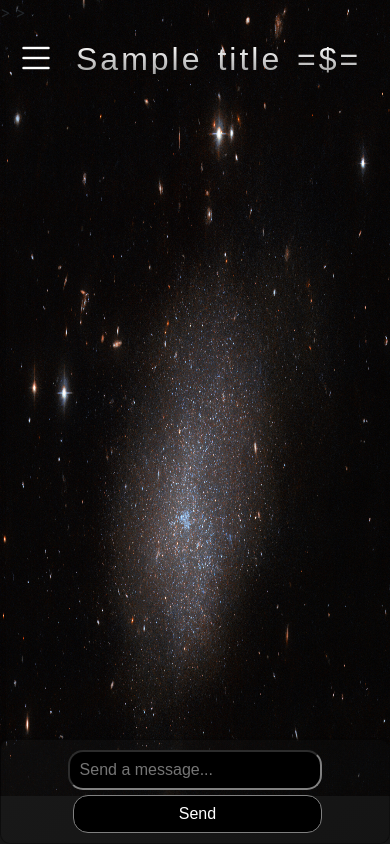
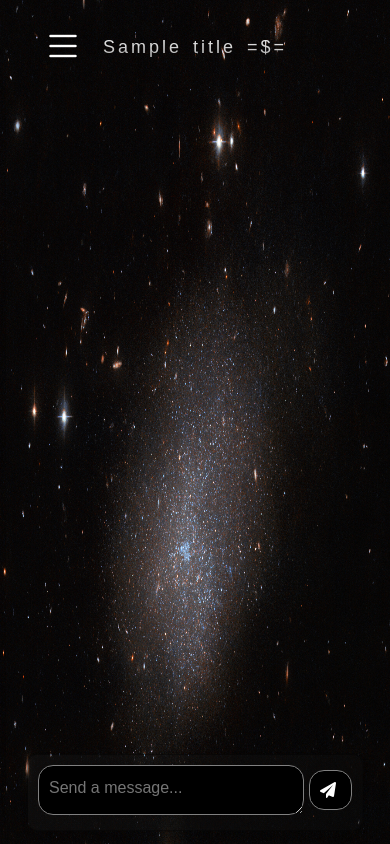
Before and after one commit to John-Codes/AITeam, a Django app: template AI_Team/Client_Side/templates/ai-team.html in a window 390 px wide. Run offline with Django 4.2, Linux system fonts and the light colour scheme; the template is opened without the code that fills it: most values are stand-ins (such as "Sample title", 1, 10 or a date in 2020); some libraries are stand-ins or nearby versions.

Commit message:
chat responsive and new icons to sned an upload

```diff
--- a/AI_Team/Client_Side/statics/css/style_chat.css
+++ b/AI_Team/Client_Side/statics/css/style_chat.css
@@ -2,15 +2,14 @@
 
 body {
     background-color: #181818;
-
-    /* Imagen de fondo */
     background-image: url('../img/hubble.jpg');
-    /* Tamaño de fondo: Esto garantiza que la imagen cubra todo el espacio disponible. */
     background-size: 100% 100%;
     background-repeat: no-repeat;
     background-position: top left;
     margin: 0;
+    min-height: 100vh; /* Asegura que el fondo cubra toda la altura de la pantalla */
 }
+
 .bi-list, .bi-x-lg{
     font-size: 40px;
     color: white;
@@ -190,34 +189,30 @@ h2.reset-styles {
 .chat-body {
     margin-bottom: 50px;
     overflow-y: auto;
-    height: calc(100vh - 200px);
+    height: calc(100vh - 230px);
 }
-.chat-body::-webkit-scrollbar{
-    width: 8px; /* Ancho del scrollbar */
+/* Estilo básico para el scrollbar */
+.chat-body::-webkit-scrollbar {
+    width: 10px; /* Ancho del scrollbar */
 }
 
-.chat-body::-webkit-scrollbar-thumb{
-    background-color: rgba(255, 255, 255, 0.3); /* Color del thumb (barra) del scrollbar */
-    border-radius: 10px; /* Borde redondeado del thumb */
+/* Estilo para el thumb (la parte que se desplaza) */
+.chat-body::-webkit-scrollbar-thumb {
+    background: gray; /* Color de fondo del thumb a gris */
+    border-radius: 10px; /* Bordes redondeados */
 }
 
-.chat-body::-webkit-scrollbar-thumb:hover{
-    background-color: rgba(255, 255, 255, 0.5); /* Color del thumb al pasar el mouse */
+/* Estilo para el track (la parte que no se desplaza) */
+.chat-body::-webkit-scrollbar-track {
+    background: black; /* Color de fondo del track a negro */
 }
 
-/* Estilo para el scrollbar en navegadores que soportan scrollbar-width (Firefox) */
-.chat-body{
-    scrollbar-width: thin; /* Ancho del scrollbar */
+/* Estilo para el thumb al pasar el mouse */
+.chat-body::-webkit-scrollbar-thumb:hover {
+    background: #555; /* Color de fondo del thumb al pasar el mouse */
 }
 
-.chat-body::-webkit-scrollbar-thumb{
-    background-color: rgba(255, 255, 255, 0.3); /* Color del thumb (barra) del scrollbar */
-    border-radius: 10px; /* Borde redondeado del thumb */
-}
 
-.chat-body::-webkit-scrollbar-thumb:hover{
-    background-color: rgba(255, 255, 255, 0.5); /* Color del thumb al pasar el mouse */
-}
 
 .modal-body {
     height: min-content;
@@ -244,7 +239,13 @@ h2.reset-styles {
     background: transparent;
     border: none;
 }
-.message-content,
+.message-content {
+    color: #ffffff;
+    font-family: 'Open Sans', sans-serif;
+    font-weight: 400;
+    -webkit-font-smoothing: antialiased;
+    -moz-osx-font-smoothing: grayscale;
+}
 table {
     /*color: #1c1c1c;*/
     color: #ffffff;
@@ -296,13 +297,20 @@ table {
 
 
 .chat-footer {
-    width: 100%;  /* Asegura que ocupe todo el ancho */
-    position: fixed;
+    width: 100%;
     flex-direction: column;
+    display: flex;
     bottom: 0;
     left: 0;
+    position: relative;
+    padding: 10px;
 }
-
+.control.is-expanded {
+    flex-grow: 1; /* Asegura que el div del input crezca y ocupe el espacio disponible */
+    display: flex; /* Asegura que el div del input sea un contenedor flex */
+    flex-direction: column; /* Asegura que los elementos hijos se apilen verticalmente */
+    justify-content: center; /* Centra los elementos hijos verticalmente */
+}
 .footer-content,
 .footer-content-modal {
     max-width: 70%;
@@ -363,60 +371,86 @@ table {
 .dot-3 {
     animation: dotAnimation 1s infinite 0.66s;
 }
-.formulary {
+
+/* Estilo para el contenedor del textarea */
+.textarea-container {
+    flex-grow: 1;
     display: flex;
-    position: relative;
-    flex-wrap: wrap;
-    align-items: stretch;
+    flex-direction: column;
+    justify-content: flex-end;
+    overflow: hidden;
+}
+
+.form_input {
+    flex-grow: 1;
+    flex-basis: 0;
+    padding: 10px;
     width: 100%;
-}
-.form_input {
-    flex-grow: 1; /* Esto permite que el input crezca y ocupe el espacio disponible */
-    flex-basis: 0;
-    padding-left: 10px;
-    margin-right: 5px;
-    width: 80%;
-    height: 40px;
+    height: auto;
+    min-height: 50px;
+    max-height: 200px;
     border-radius: 15px;
     margin-bottom: 5px;
-    background-color: black; /* Fondo negro */
-    border-color: gray; /* Cambia el color de borde al enfocar (azul claro) */
-    color: white; /* Letra blanca */
-    font-family: "Montserrat", Arial, sans-serif; /* Fuente de letra profesional (usando Montserrat como ejemplo) */
+    background-color: black;
+    border-color: gray;
+    color: white;
+    font-family: "Montserrat", Arial, sans-serif;
     transition: border 0.3s, box-shadow 0.3s;
-  }
+    resize: vertical;
+    overflow: auto;
+    overflow-y: auto;
+}
+
+
+/* Estilo para el contenedor de los botones */
+.buttons-container {
+    display: flex;
+    justify-content: space-between;
+    align-items: center;
+}
+
 
 .form_input:focus {
     border-radius: 15px;
-    color: white; /* Letra blanca */
-    outline: none; /* Elimina el borde de resaltado predeterminado */
-    border-color: #3498db; /* Cambia el color de borde al enfocar (azul claro) */
+    color: white;
+    outline: none;
+    border-color: #3498db;
     box-shadow: 0 0 5px rgba(52, 152, 219, 0.5);
-    font-family: "Montserrat", Arial, sans-serif; /* Fuente de letra profesional (usando Montserrat como ejemplo) */
-    background-color: black; /* Fondo negro */
+    font-family: "Montserrat", Arial, sans-serif;
+    background-color: black;
   }
 
-  .btn-send {
+  .btn-send, .message {
     flex-basis: auto;
     margin-left: 5px;
     border-radius: 15px;
-    background-color: black; /* Fondo negro */
-    border-color: gray; /* Cambia el color de borde al enfocar (azul claro) */
+    background-color: black;
+    border-color: gray;
     margin-bottom: 5px;
-    color: white; /* Letra blanca */
-    font-family: "Montserrat", Arial, sans-serif; /* Fuente de letra profesional (usando Montserrat como ejemplo) */
+    color: white;
+    font-family: "Montserrat", Arial, sans-serif;
     transition: border 0.3s, box-shadow 0.3s;
+    display: flex;
+    align-items: center;
+    justify-content: center;
+    padding: 5px 10px;
+}
+
+.btn-send i {
+    margin-right: 5px;
 }
 
 .btn-send:hover {
     border-radius: 15px;
-    color: white; /* Letra blanca */
-    outline: none; /* Elimina el borde de resaltado predeterminado */
-    border-color: #3498db; /* Cambia el color de borde al enfocar (azul claro) */
+    color: white;
+    outline: none;
+    border-color: #3498db;
     box-shadow: 0 0 5px rgba(52, 152, 219, 0.5);
-    font-family: "Montserrat", Arial, sans-serif; /* Fuente de letra profesional (usando Montserrat como ejemplo) */
-    background-color: black; /* Fondo negro */
+    font-family: "Montserrat", Arial, sans-serif;
+    background-color: black;
 }
+
+
 
 .dynamic-modal .modal-dialog {
     min-height: 30%; /* Establece el tamaño mínimo */
@@ -442,13 +476,6 @@ table {
 
 }
 
-/* Media Queries para pantallas pequeñas */
-@media (max-width: 480px) {
-    .form_input, .btn-send {
-        width: 100%; /* Ambos elementos toman el ancho completo en dispositivos pequeños */
-        margin-right: 0;
-    }
-}
 
 :root {
     --leader: url('../img/leader.jpg');
@@ -506,42 +533,43 @@ table {
 } */
 
 /* Dispositivos móviles pequeños (<= 576px) */
-@media (max-width: 576px) {
+/* Para teléfonos móviles en modo vertical */
+@media (max-width: 480px) {
+    .chat-title {
+        font-size: 18px; /* Ajusta el tamaño de la fuente según sea necesario */
+    }
     .message-content {
-        font-size: 14px; /* Ajusta según tus necesidades */
-    }
-    .chat-title {
-        position: relative;
-        font-size: 24px; /* Ajusta según tus necesidades */
+        font-size: 14px; /* Ajusta el tamaño de la fuente según sea necesario */
+
     }
 }
 
-/* Dispositivos móviles (<= 768px) */
-@media (max-width: 768px) {
+/* Para teléfonos móviles en modo horizontal y tablets en modo vertical */
+@media (min-width: 481px) and (max-width: 768px) {
+    .chat-title {
+        font-size: 28px; /* Ajusta el tamaño de la fuente según sea necesario */
+    }
     .message-content {
-        font-size: 15px; /* Ajusta según tus necesidades */
-    }
-    .chat-title {
-        font-size: 28px; /* Ajusta según tus necesidades */
+        font-size: 20px; /* Ajusta el tamaño de la fuente según sea necesario */
     }
 }
 
-/* Tablets (<= 992px) */
-@media (max-width: 992px) {
+/* Para tablets en modo horizontal y pantallas de escritorio pequeñas */
+@media (min-width: 769px) and (max-width: 1024px) {
+    .chat-title {
+        font-size: 36px; /* Ajusta el tamaño de la fuente según sea necesario */
+    }
     .message-content {
-        font-size: 16px; /* Ajusta según tus necesidades */
-    }
-    .chat-title {
-        font-size: 32px; /* Ajusta según tus necesidades */
+        font-size: 20px; /* Ajusta el tamaño de la fuente según sea necesario */
     }
 }
 
-/* Pantallas grandes (>= 992px) */
-@media (min-width: 992px) {
+/* Para pantallas de escritorio medianas y grandes */
+@media (min-width: 1025px) {
+    .chat-title {
+        font-size: 40px; /* Ajusta el tamaño de la fuente según sea necesario */
+    }
     .message-content {
-        font-size: 18px; /* Ajusta según tus necesidades */
-    }
-    .chat-title {
-        font-size: 40px; /* Ya tienes este valor establecido en tus estilos */
+        font-size: 20px; /* Ajusta el tamaño de la fuente según sea necesario */
     }
 }
--- a/AI_Team/Client_Side/statics/js/landing.js
+++ b/AI_Team/Client_Side/statics/js/landing.js
@@ -22,7 +22,7 @@ function getLanguagePrefix() {
 
 // Function async to streaming chat responses.
 async function sendMessageStream() {
-    const message = document.getElementById("userMessage").value.trim();
+    const message = document.getElementById("userMessage").value;
     console.log(message);
     const chatBox = document.getElementById("chatBox");
     const languagePrefix = getLanguagePrefix();
--- a/AI_Team/Client_Side/templates/ai-team.html
+++ b/AI_Team/Client_Side/templates/ai-team.html
@@ -15,12 +15,14 @@
     <link rel="canonical" href="{% url 'ai-team' context='main' %}">
     <link href="https://cdn.jsdelivr.net/npm/bootstrap@5.0.2/dist/css/bootstrap.min.css" rel="stylesheet">
     <link href="https://cdn.jsdelivr.net/npm/bootstrap-icons@1.5.0/font/bootstrap-icons.css" rel="stylesheet">
+    <link rel="stylesheet" href="https://cdnjs.cloudflare.com/ajax/libs/bulma/0.9.3/css/bulma.min.css">
+    <link rel="stylesheet" href="https://cdnjs.cloudflare.com/ajax/libs/font-awesome/6.0.0-beta3/css/all.min.css" />
+
     <!-- Bootstrap CSS python manage.py runserver-->
     <link href="https://maxcdn.bootstrapcdn.com/bootstrap/4.5.2/css/bootstrap.min.css" rel="stylesheet">
     <link href={% static "css/style_chat.css" %} rel="stylesheet">
     <script src={% static 'js/landing.js' %} ></script>
 
-></script>
 <script>
     function uploadFile(event) {
         const file = event.target.files[0]; // Obtener el primer archivo seleccionado
@@ -67,12 +69,12 @@
 
 </head>
 
-<body data-language-prefix="{{ LANGUAGE_CODE }}"></body>>
+<body data-language-prefix="{{ LANGUAGE_CODE }}"></body>
+    <div class="container-fluid h-100">
 
-    <div class="container-fluid h-100">
-        <div class="row h-100 justify-content-center">
+        <div class="column is-full-mobile is-full-tablet is-full-desktop">
 
-            <!-- Chat Header -->
+            <!-- Chat Header-->
             <div class="chat-header d-flex justify-content-between align-items-center px-3 py-2 glass">
                 <div class="nav-container nav-container d-flex align-items-center">
                     <!-- Asegúrate de que el checkbox tiene el id correcto -->
@@ -116,18 +118,17 @@
                         </ul>
 
                     </div>
-                    <h1 class="chat-title">{{title}} =$=</h1>
+                    <h1 class="chat-title has-text-centered">{{title}} =$=</h1>
                 </div>
 
-
             </div>
-            <!-- Chat Content -->
-            <div class="col-12 messages-container px-0">
             <!-- Metallic Text -->
             <div class="metallic-text">
                 <h2 class="reset-styles">{% trans "An AI Team is writing"%}</h2>
             </div>
+
             <div class="chat-body px-3 py-2" id="chatBox">
+                <!-- Contenido del chat aquí -->
                 {% if context_value == "main" %}
                     <div class="message-left glass">
                         <h2 class="message-content">{% trans "Website Creation Service with AI" %}</h2>
@@ -231,31 +232,36 @@
                     <!--Here will stay the messages with Ai-team-->
                 {% endif %} <!-- Cierre del if context_value == "subscription" -->
             </div>
-            </div>
 
-
-            <!-- Chat Footer -->
             <div class="chat-footer">
-                <div class="footer-content">
-                    <span id="totalCostDisplay"></span>
                 <div class="loading-dots-container">
                     <div class="loading-dots">
                         <span class="dot dot-1"></span>
                         <span class="dot dot-2"></span>
                         <span class="dot dot-3"></span>
                     </div>
-                        <br>
                 </div>
-                    <span class="total-cost" id="totalCostDisplay"></span>
-                    <div class="formulary">
-                        {% csrf_token %}
-                        <input type="text" class="form_input" id="userMessage" placeholder="Send a message..." onkeydown="handleKeyDown(event, '{{context_value}}')">
-                        <button class="btn btn-send" onclick="sendMessageStream()">{% trans "Send" %}</button>
+                <div class="columns is-mobile is-centered is-vcentered">
+                    <div class="column is-full-mobile is-full-tablet is-full-desktop">
+                        <div class="field is-grouped">
+                            <div class="textarea-container">
+                                <textarea class="form_input" id="userMessage" placeholder="Send a message..." onkeydown="handleKeyDown(event, '{{context_value}}')"></textarea>
+                            </div>
+                            <div class="buttons-container">
+                                <div class="control">
+                                    <button class="button btn-send" onclick="sendMessageStream()">
+                                        <i class="fas fa-paper-plane"></i> <!-- Icono de enviar mensaje -->
+                                    </button>
+                                </div>
                                 {% if context_value == 'panel-admin' or context_value == 'main' %}
                                     <!-- Input escondido para subir archivos -->
                                     <input type="file" style="display: none;" id="fileInput" name="uploaded_files" accept=".pdf,.txt,.png" onchange="uploadFile(event)">
-                            <label for="fileInput" class="btn btn-send">{% trans "Upload" %}</label>
+                                    <label for="fileInput" class="button btn-send">
+                                        <i class="fas fa-paperclip"></i> <!-- Icono de cargar archivo -->
+                                    </label>
                                 {% endif %}
+                            </div>
+                        </div>
                     </div>
                 </div>
             </div>
@@ -301,4 +307,16 @@
             $("meta[name='keywords']").attr('content', combinedKeywords);
         });
     </script>
+    <script>
+        document.addEventListener('DOMContentLoaded', function () {
+            const chatInput = document.getElementById('userMessage');
+
+            chatInput.addEventListener('input', function () {
+               this.style.height = 'auto';
+               if (this.scrollHeight <= 200) { // Match the max-height value
+                 this.style.height = (this.scrollHeight) + 'px';
+               }
+            });
+           });
+    </script>
 </html>
--- a/AI_Team/Logic/ollama/ollama_rag_Module.py
+++ b/AI_Team/Logic/ollama/ollama_rag_Module.py
@@ -20,7 +20,8 @@ import fitz
 from semantic_text_splitter import CharacterTextSplitter, HuggingFaceTextSplitter
 from tokenizers import Tokenizer
 import re
-ollama_url = os.getenv('OLLAMA_BASE_URL', "http://localhost:11434")  #'http://ollama:11434
+#ollama_url = os.getenv('OLLAMA_BASE_URL', "http://localhost:11434")  #'http://ollama:11434
+ollama_url = "http://localhost:11434"
 print('config_ollama',ollama_url)
 # Configure the Ollama client with the obtained URL
 ollama_api = ollama.Client(host=ollama_url)
--- a/AI_Team/Server_Config/Server_Side/views.py
+++ b/AI_Team/Server_Config/Server_Side/views.py
@@ -257,7 +257,7 @@ def stream_chat(request):
         data = json.loads(request.body)
         # Acceder al mensaje usando la clave 'content'
         message = data.get('content', None)
-
+        print(message)
         messages = ai.call_router_async(message, 'main')
 
         return StreamingHttpResponse(chat_ollama.stream_query_ollama(messages), content_type='text/event-stream')
```
Lines whose indentation alone changed are shown as unchanged.
